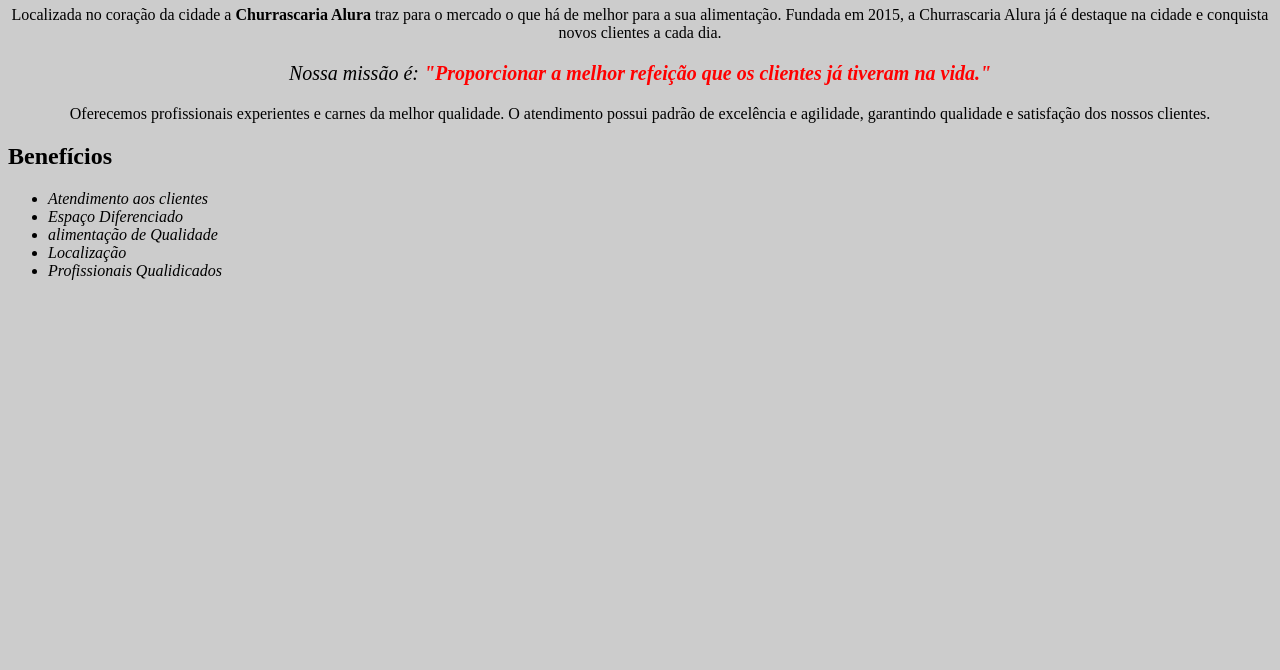
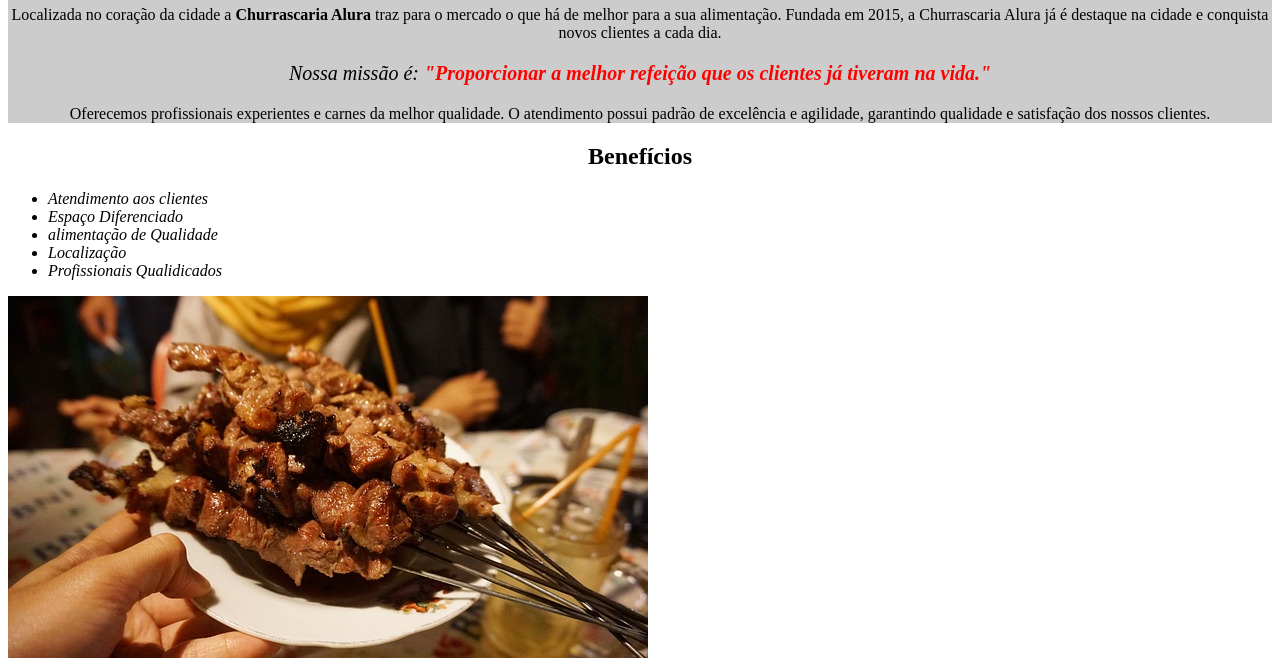
Before and after one commit to armanoalves/html-css-I, a plain HTML site: page index.html in a window 1280 px wide. Shown: the part 569-1239 px from the top of the page. Before the commit the page ends 865 px from the top, so only its background shows below. Drawn offline with Linux system fonts and the light colour scheme.

Commit message:
Divisão de conteúdos

```diff
--- a/index.html
+++ b/index.html
@@ -7,15 +7,17 @@
     </head>
     <body>
         <img id="banner" src="images/banner.jpg">
-        <h1>Sobre a Churrascaria Alura</h1>
+        <div class="principal">
+            <h1>Sobre a Churrascaria Alura</h1>
 
-        <p>Localizada no coração da cidade a <strong>Churrascaria Alura</strong> traz para o mercado o que há de melhor para a sua alimentação. Fundada em 2015, a Churrascaria Alura já é destaque na cidade e conquista novos clientes a cada dia.</p>
+            <p>Localizada no coração da cidade a <strong>Churrascaria Alura</strong> traz para o mercado o que há de melhor para a sua alimentação. Fundada em 2015, a Churrascaria Alura já é destaque na cidade e conquista novos clientes a cada dia.</p>
 
-        <p class="missao"><em>Nossa missão é: <strong>"Proporcionar a melhor refeição que os clientes já tiveram na vida."</strong></em></p>
+            <p class="missao"><em>Nossa missão é: <strong>"Proporcionar a melhor refeição que os clientes já tiveram na vida."</strong></em></p>
 
-        <p>Oferecemos profissionais experientes e carnes da melhor qualidade. O atendimento possui padrão de excelência e agilidade, garantindo qualidade e satisfação dos nossos clientes.</p>
-
-        <h2>Benefícios</h3>
+            <p>Oferecemos profissionais experientes e carnes da melhor qualidade. O atendimento possui padrão de excelência e agilidade, garantindo qualidade e satisfação dos nossos clientes.</p>
+        </div>
+        <div class="beneficios">
+            <h2>Benefícios</h3>
 
             <ul>
                 <li class="itens">Atendimento aos clientes</li>
@@ -24,5 +26,11 @@
                 <li class="itens">Localização</li>
                 <li class="itens">Profissionais Qualidicados</li>
             </ul>
+            <img src="images/beneficios.jpg">
+        </div>
+
+
+
+
     </body>
 </html>
--- a/style.css
+++ b/style.css
@@ -1,9 +1,9 @@
-body {
-    background: #CCCCCC;
+#banner {
+    width: 100%;
 }
 
-#banner {
-    width: 100%;
+.principal {
+    background: #CCCCCC;
 }
 
 h1 {
@@ -25,3 +25,11 @@ em strong {
 .itens {
     font-style: italic;
 }
+
+.beneficios {
+    background: #FFFFFF;
+}
+
+h2 {
+    text-align: center;
+}
```
Also changed, not shown: images/beneficios.jpg (added).
